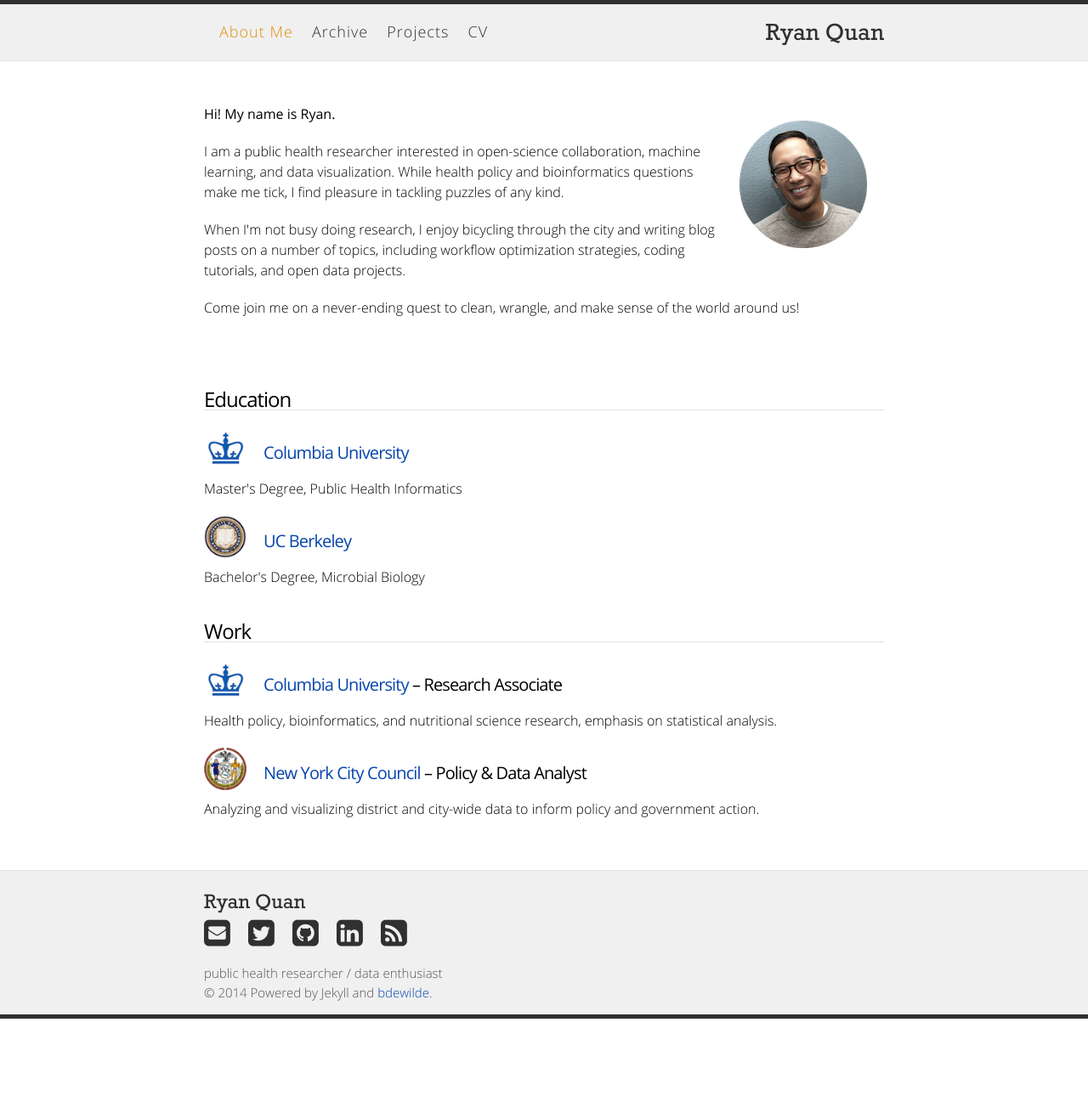
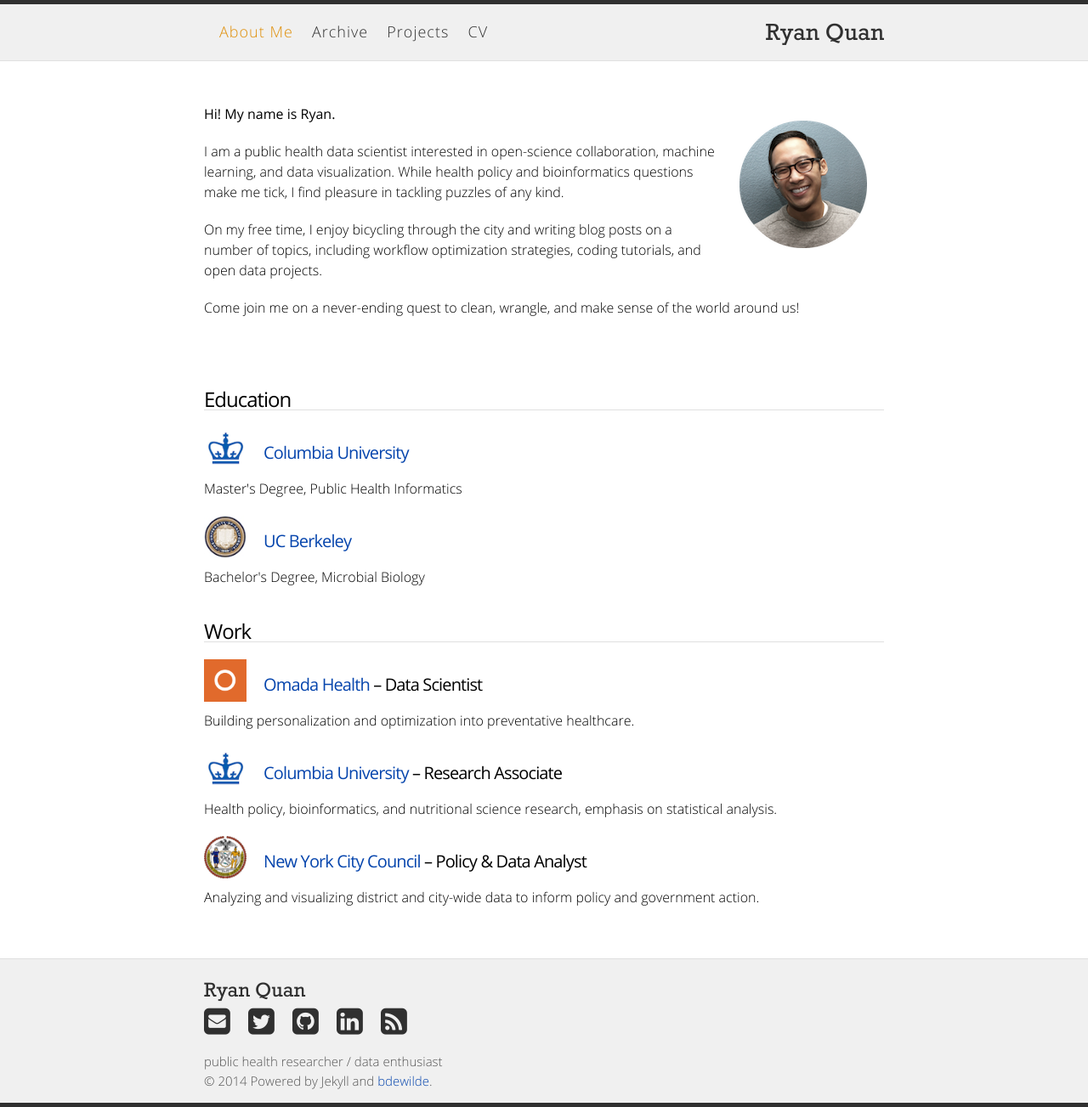
Before and after one commit to rcquan/rcquan.github.io, a Jekyll site: the page built from 01-about-me.md, in a window 1280 px wide. Shown: the whole page at 85% size. Built offline with Jekyll 4.4.1, drawn with Linux system fonts in a browser that asks for light colours; nearby versions of some CDN libraries; before the commit the page ends 1199 px from its top, so only the background shows below that.

Commit message:
Update omada

```diff
--- a/01-about-me.md
+++ b/01-about-me.md
@@ -7,8 +7,8 @@
 <img src = "/assets/images/profile.png" style = "width: 150px; height: 150px; margin: 20px; float:right;">
 
 <p><strong>Hi! My name is Ryan.</strong></p>
-<p>I am a public health researcher interested in open-science collaboration, machine learning, and data visualization. While health policy and bioinformatics questions make me tick, I find pleasure in tackling puzzles of any kind.</p>
-<p>When I'm not busy doing research, I enjoy bicycling through the city and writing blog posts on a number of topics, including workflow optimization strategies, coding tutorials, and open data projects.</p>
+<p>I am a public health data scientist interested in open-science collaboration, machine learning, and data visualization. While health policy and bioinformatics questions make me tick, I find pleasure in tackling puzzles of any kind.</p>
+<p>On my free time, I enjoy bicycling through the city and writing blog posts on a number of topics, including workflow optimization strategies, coding tutorials, and open data projects.</p>
 <p>Come join me on a never-ending quest to clean, wrangle, and make sense of the world around us!</p>
 
 <br>
@@ -25,6 +25,10 @@
 
 <h4 style="border-bottom: 1px solid #e0e0e0">Work</h4>
 
+<img src="/assets/images/omada.png" width = "50" height = "50" align = "left" style = "margin: 0px 20px 0px 0px">
+<h5><a href="https://www.omadahealth.com" target="_blank">Omada Health</a> &ndash; Data Scientist</h5>
+<p>Building personalization and optimization into preventative healthcare.</p>
+
 <img src="/assets/images/columbia.png" width = "50" height = "50" align = "left" style = "margin: 0px 20px 0px 0px">
 <h5><a href="http://mailman.columbia.edu" target="_blank">Columbia University</a> &ndash; Research Associate</h5>
 <p>Health policy, bioinformatics, and nutritional science research, emphasis on statistical analysis.</p>
--- a/_config.yml
+++ b/_config.yml
@@ -19,7 +19,7 @@
   entity_output: as_char
   toc_levels: 1..6
   smart_quotes: lsquo,rsquo,ldquo,rdquo
-  use_coderay: false
+  enable_coderay: false
   input: GFM
 
 #lsi: true
```
Also changed, not shown: 04-resume.md (+1 -1 lines), assets/images/omada.png (added).
